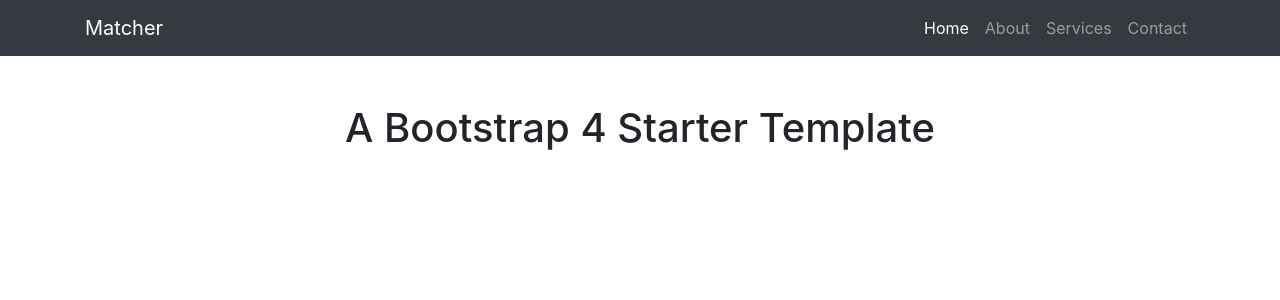
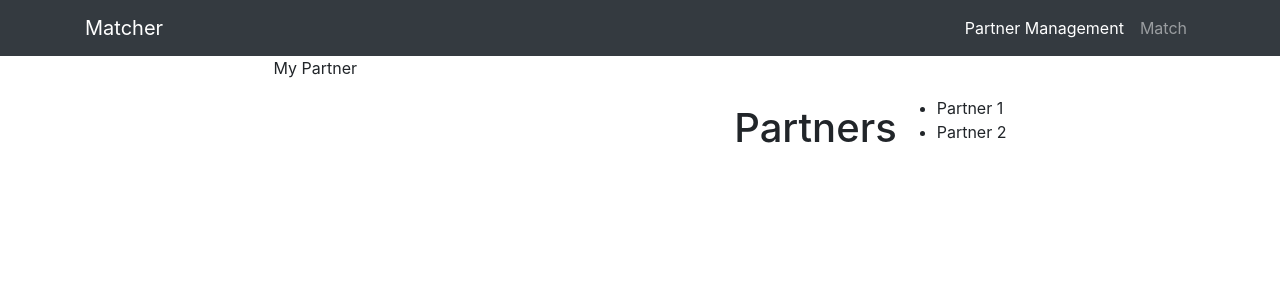
Before and after one commit to DanteCrossCoding/matcher, a React (Create React App) app in the folder client/: page / in a window 1280 px wide. Shown: the top 300 px of the page. Built offline with nearby package versions, Linux system fonts and the light colour scheme.

Commit message:
Started Partner Management styling

```diff
--- a/client/src/App.css
+++ b/client/src/App.css
@@ -36,3 +36,14 @@
     transform: rotate(360deg);
   }
 }
+
+.partners {
+  display: flex;
+  justify-content: flex-end;
+  align-items: flex-end;
+}
+
+.col-lg-12 {
+  display: flex;
+  justify-content: space-around;
+}
--- a/client/src/App.tsx
+++ b/client/src/App.tsx
@@ -27,18 +27,12 @@ function App() {
           <div className="collapse navbar-collapse" id="navbarResponsive">
             <ul className="navbar-nav ml-auto">
               <li className="nav-item active">
-                <a className="nav-link" href="#">Home
+                <a className="nav-link" href="/">Partner Management
               <span className="sr-only">(current)</span>
                 </a>
               </li>
               <li className="nav-item">
-                <a className="nav-link" href="#">About</a>
-              </li>
-              <li className="nav-item">
-                <a className="nav-link" href="#">Services</a>
-              </li>
-              <li className="nav-item">
-                <a className="nav-link" href="#">Contact</a>
+                <a className="nav-link" href='#'>Match</a>
               </li>
             </ul>
           </div>
@@ -47,8 +41,21 @@ function App() {
 
       <div className="container">
         <div className="row">
-          <div className="col-lg-12 text-center">
-            <h1 className="mt-5">A Bootstrap 4 Starter Template</h1>
+          <div className="col-lg-12">
+            <div className="current-partner">
+              My Partner
+            </div>
+            <div className="partners">
+              <h1 className="mt-5">Partners</h1>
+              <ul>
+                <li>
+                  Partner 1
+                </li>
+                <li>
+                  Partner 2
+                </li>
+              </ul>
+            </div>
           </div>
         </div>
       </div>
```
Also changed, not shown: 1 other file (tests, documents, lock files or other folders).
